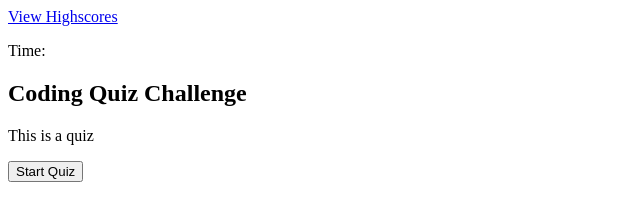
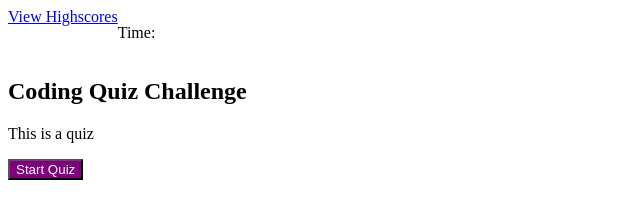
Before and after one commit to JoeyGitsIt/codeQuiz, a plain HTML site: page index.html in a window 1280 px wide. Shown: the whole page, without its empty margins (0-640 px from the left). Drawn offline with Linux system fonts and the light colour scheme.

Commit message:
Everything complete but css

```diff
--- a/css/style.css
+++ b/css/style.css
@@ -1,6 +1,16 @@
+header {
+  display: flex;
+  align-items: flex-start;
+}
+
+header p {
+  display: flex;
+  align-items: ;
+}
+
 body {
-  background-color: purple;
-  color: orange;
+  /* display: flex;
+  justify-content: center; */
 }
 
 button {
--- a/index.html
+++ b/index.html
@@ -4,14 +4,14 @@
       <title>Code Quiz</title>
       <meta charset="UTF-8" />
       <meta name="viewport" content="width=device-width, initial-scale=1" />
-      <link rel="stylesheet" type="css" href="./css/style.css" />
+      <link rel="stylesheet" href="./css/style.css" />
     </head>
 
     <body>
       <header>
         <a href="./highscores.html">View Highscores</a>
-        <p>Time: <p>
-        <p class="timerCount"></p>
+        <br>
+        <p class="timerCount">Time:</p>
       </header>
 
       <section class="displayQuiz">
--- a/js/script.js
+++ b/js/script.js
@@ -67,18 +67,18 @@ function timerCountdown() {
   timer = setInterval(function() {
     if (timerCount > 0 && !finished) {
       timerCount--;
-      timerElement.textContent = timerCount;
+      timerElement.textContent = "Time:" + timerCount;
     }
     else if (timerCount <= 0) {
       var gameOver = displayQuiz.textContent = "Game Over";
       gameOver;
       timerCount = 0;
       // might need to create element write over other element and make pretty, SUS that it can have 2 equals
-      timerElement.textContent = timerCount;
+      timerElement.textContent = "Time:" + timerCount;
       return;
     }
     else {
-      timerElement.textContent = timerCount;
+      timerElement.textContent = "Time:" + timerCount;
       clearInterval(timer);
     }
   }, 1000);
```
Also changed, not shown: highscores.html (+2 -3 lines).
